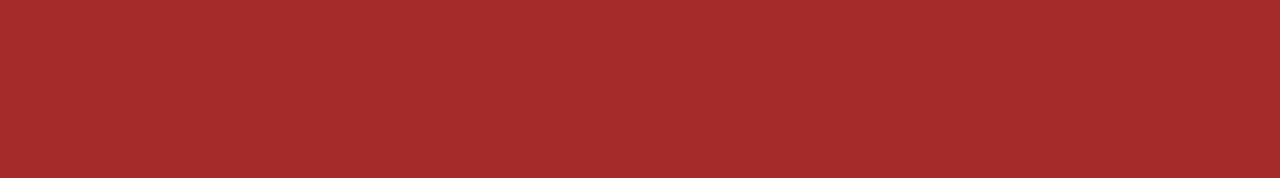
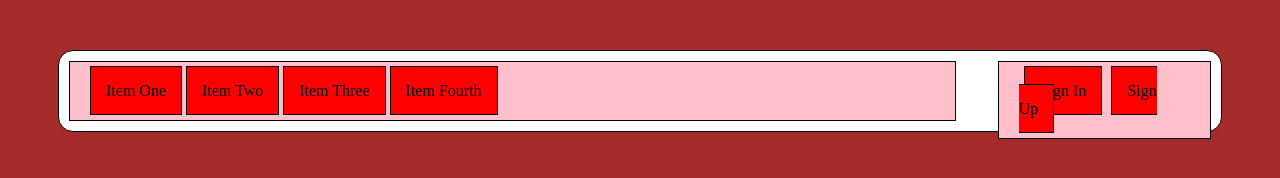
Before and after one commit to zaini007/learning-HTML-CSS, a plain HTML site: page index.html in a window 1280 px wide. Drawn offline with Linux system fonts and the light colour scheme.

Commit message:
Create the header section first

```diff
--- a/css/style.css
+++ b/css/style.css
@@ -1,3 +1,44 @@
-body{
+body {
     background-color: brown;
+
 }
+
+#header {
+    background-color: white;
+    border: 1px solid black;
+    margin: 50px;
+    padding: 10px;
+    border-radius: 15px;
+}
+
+#nav1 {
+    background-color: pink;
+    border: 1px solid black;
+    padding: 20px;
+    display: inline-block;
+    width: 74%;
+
+}
+
+#nav1 span {
+    background-color: red;
+    padding: 15px;
+    border: 1px solid black;
+}
+
+#nav2 {
+    background-color: pink;
+    border: 1px solid black;
+    padding: 20px;
+    display: inline-block;
+    width: 15%;
+    float: right;
+}
+
+#nav2 span {
+    background-color: red;
+    padding: 15px;
+    border: 1px solid black;
+    margin-left: 5px;
+
+}
--- a/index.html
+++ b/index.html
@@ -1,12 +1,29 @@
 <!DOCTYPE html>
 <html lang="en">
+
 <head>
     <meta charset="UTF-8">
     <meta name="viewport" content="width=device-width, initial-scale=1.0">
     <title>28Nov Assignment</title>
     <link rel="stylesheet" href="./css/style.css" />
 </head>
+
 <body>
 
+    <div id="header">
+        <div id="nav1">
+            <span>Item One</span>
+            <span>Item Two</span>
+            <span>Item Three</span>
+            <span>Item Fourth</span>
+
+        </div>
+        <div id="nav2">
+            <span>Sign In</span>
+            <span>Sign Up</span>
+        </div>
+    </div>
+
 </body>
+
 </html>
```
